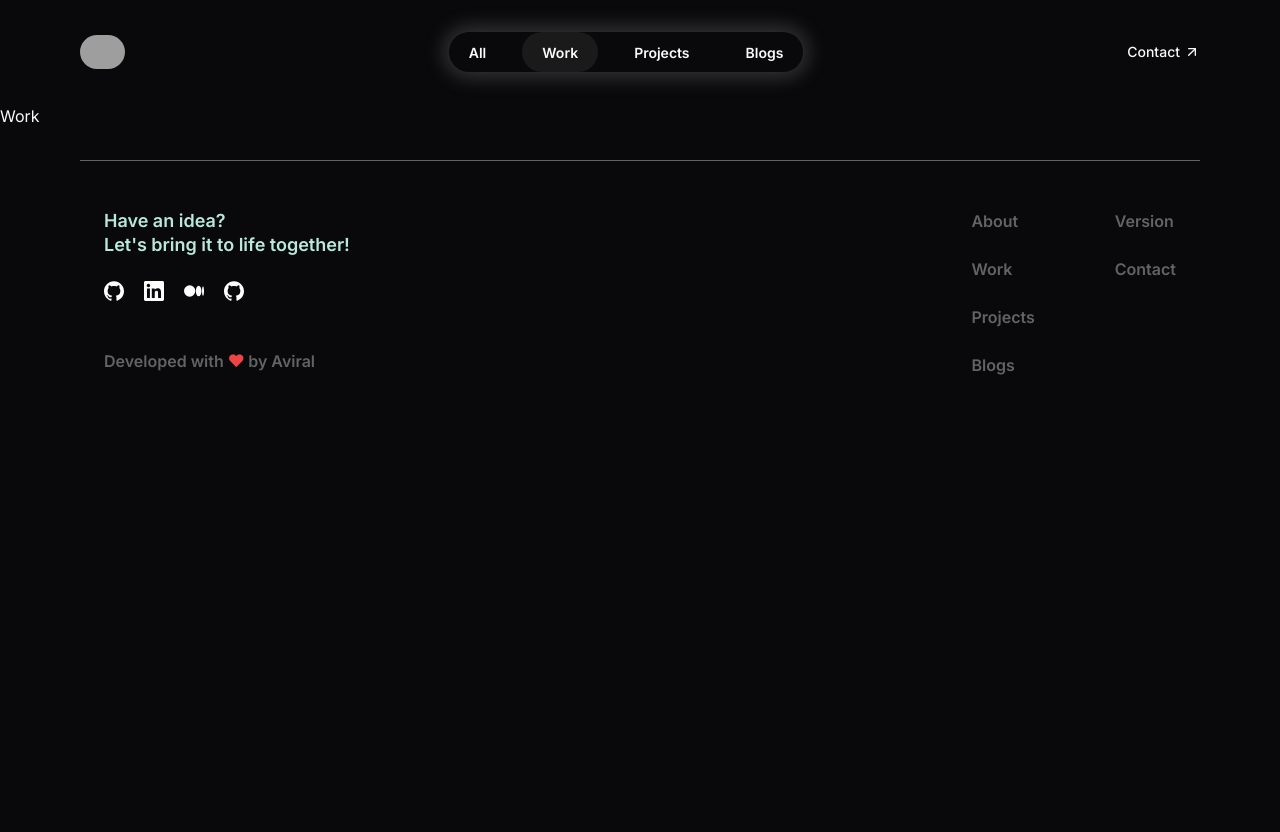
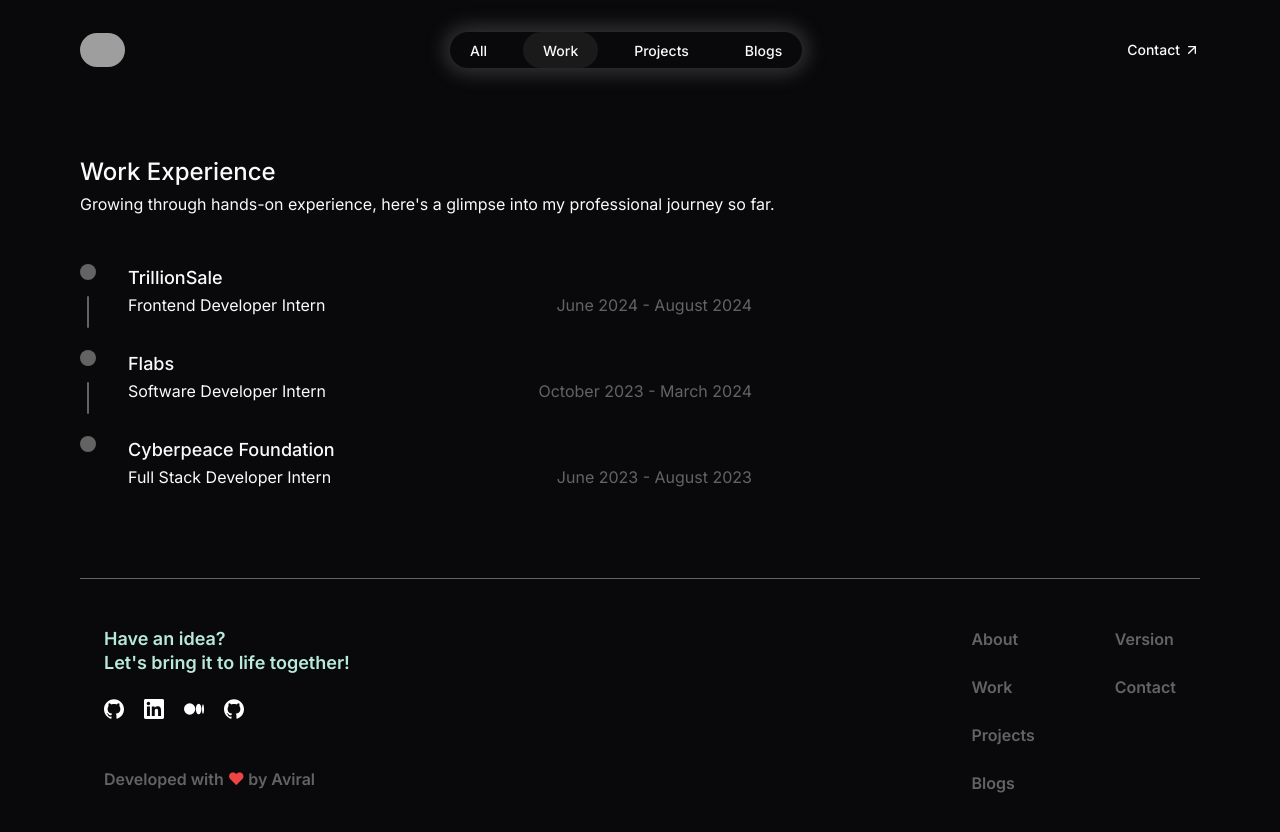
Before and after one commit to aviralj02/portfolio-v2, a Next.js app: page /work in a window 1280 px wide. Shown: the top 832 px of the page. Before the commit the page ends 800 px from the top, so only its background shows below. Built offline with nearby package versions, Linux system fonts and the light colour scheme; grey boxes are pictures that could not be loaded.

Commit message:
feat: :sparkles: update navbar + add work ui

```diff
--- a/src/app/work/page.tsx
+++ b/src/app/work/page.tsx
@@ -1,9 +1,51 @@
+"use client";
+
+import PageWrapper from "@/components/PageWrapper";
+import Timeline from "@/components/work/Timeline";
 import React from "react";
 
 type Props = {};
 
+type Experience = {
+  title: string;
+  position: string;
+  dates: string;
+};
+
 const Work = (props: Props) => {
-  return <div>Work</div>;
+  const timelineData: Experience[] = [
+    {
+      title: "TrillionSale",
+      position: "Frontend Developer Intern",
+      dates: "June 2024 - August 2024",
+    },
+    {
+      title: "Flabs",
+      position: "Software Developer Intern",
+      dates: "October 2023 - March 2024",
+    },
+    {
+      title: "Cyberpeace Foundation",
+      position: "Full Stack Developer Intern",
+      dates: "June 2023 - August 2023",
+    },
+  ];
+
+  return (
+    <PageWrapper className="flex flex-col my-14">
+      <div className="flex flex-col gap-12">
+        <div className="flex flex-col items-start text-primary gap-1">
+          <h1 className="sm:text-2xl text-xl font-medium">Work Experience</h1>
+          <p className="sm:text-base text-sm">
+            Growing through hands-on experience, here's a glimpse into my
+            professional journey so far.
+          </p>
+        </div>
+
+        <Timeline data={timelineData} />
+      </div>
+    </PageWrapper>
+  );
 };
 
 export default Work;
--- a/src/components/Navbar.tsx
+++ b/src/components/Navbar.tsx
@@ -3,6 +3,7 @@
 import Link from "next/link";
 import { motion } from "framer-motion";
 import { usePathname } from "next/navigation";
+import { cn } from "@/lib/utils";
 
 type Props = {};
 
@@ -37,15 +38,21 @@
     <nav className="shadow-navShadow rounded-full">
       <ul className="flex gap-2 sm:gap-4 list-none">
         {navLinks.map((link: NavLink) => (
-          <li key={link.label} className="relative py-2 px-5">
-            <Link href={link.route} className="text-sm font-semibold">
+          <li key={link.label} className="relative py-[6px] px-5">
+            <Link
+              href={link.route}
+              className={cn(
+                "text-sm font-medium transition-all duration-300",
+                pathname !== link.route ? "hover:opacity-65" : ""
+              )}
+            >
               {link.label}
             </Link>
             {pathname === link.route ? (
               <motion.div
                 className="absolute right-0 left-0 top-0 bg-card h-full -z-10 rounded-3xl"
                 layoutId="active"
-                transition={{ type: "spring", stiffness: 270, damping: 25 }}
+                transition={{ type: "spring", stiffness: 270, damping: 30 }}
               />
             ) : null}
           </li>
--- /dev/null
+++ b/src/components/work/Timeline.tsx
@@ -0,0 +1,39 @@
+import React from "react";
+
+type Props = {
+  data: Experience[];
+};
+
+type Experience = {
+  title: string;
+  position: string;
+  dates: string;
+};
+
+const Timeline = ({ data }: Props) => {
+  return (
+    <div className="flex flex-col space-y-8 max-w-2xl w-full">
+      {data.map((item, index) => (
+        <div key={index} className="flex items-start">
+          <div className="relative flex flex-col items-center">
+            <div className="w-4 h-4 bg-dim rounded-full flex-shrink-0 hover:bg-secondary-text" />
+            {index !== data.length - 1 && (
+              <div className="absolute top-4 w-[2px] h-8 my-4 bg-dim rounded-full" />
+            )}
+          </div>
+          <div className="ml-8 w-full">
+            <h3 className="text-primary font-medium sm:text-lg text-base">
+              {item.title}
+            </h3>
+            <div className="flex flex-col sm:flex-row sm:items-center items-start justify-between sm:text-base text-sm">
+              <p className="text-primary leading-relaxed">{item.position}</p>
+              <p className="text-dim">{item.dates}</p>
+            </div>
+          </div>
+        </div>
+      ))}
+    </div>
+  );
+};
+
+export default Timeline;
```
